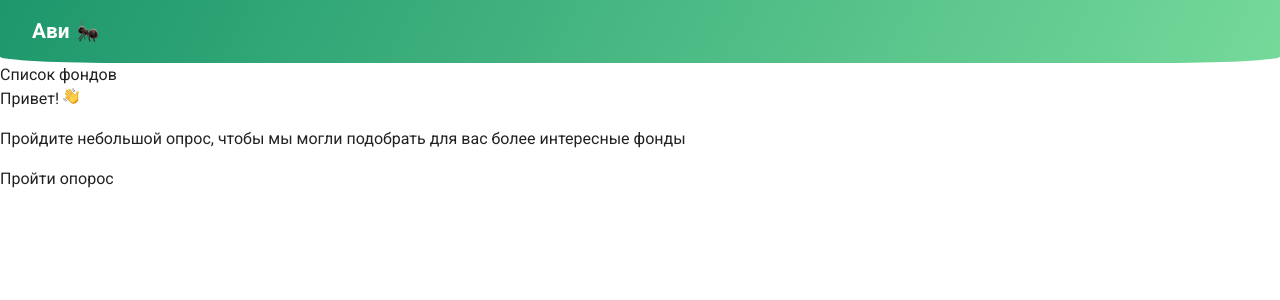
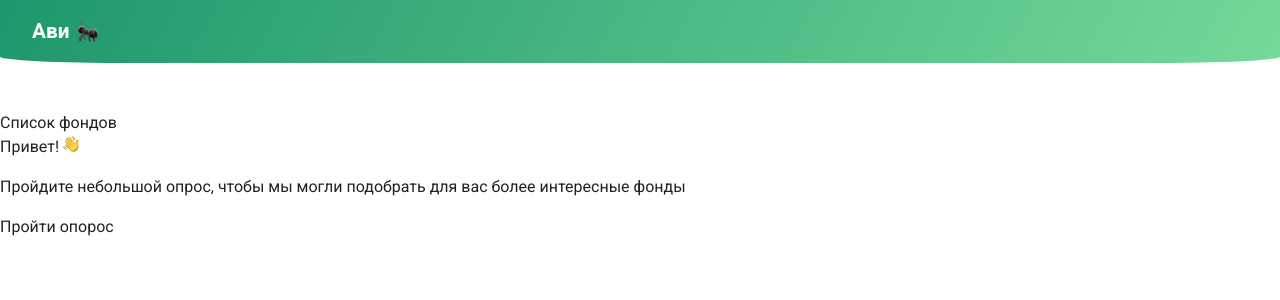
Before and after one commit to kabarchonok/kazan-cp, a Vue app: page /funds in a window 1280 px wide. Shown: the top 300 px of the page. Built offline with nearby package versions, Linux system fonts and the light colour scheme; what vuefire would draw is missing.

Commit message:
updated logo header margin bottom

```diff
--- a/src/components/TheHeader.vue
+++ b/src/components/TheHeader.vue
@@ -17,6 +17,7 @@
         color: #ffffff;
         border-bottom-left-radius: 10%;
         border-bottom-right-radius: 10%;
+        margin-bottom: 3rem;
     }
 
     .logo {
@@ -25,6 +26,7 @@
         align-items: center;
         color: #ffffff;
         text-decoration: none;
+        width: 85px;
     }
 
     .logo__icon {
```
